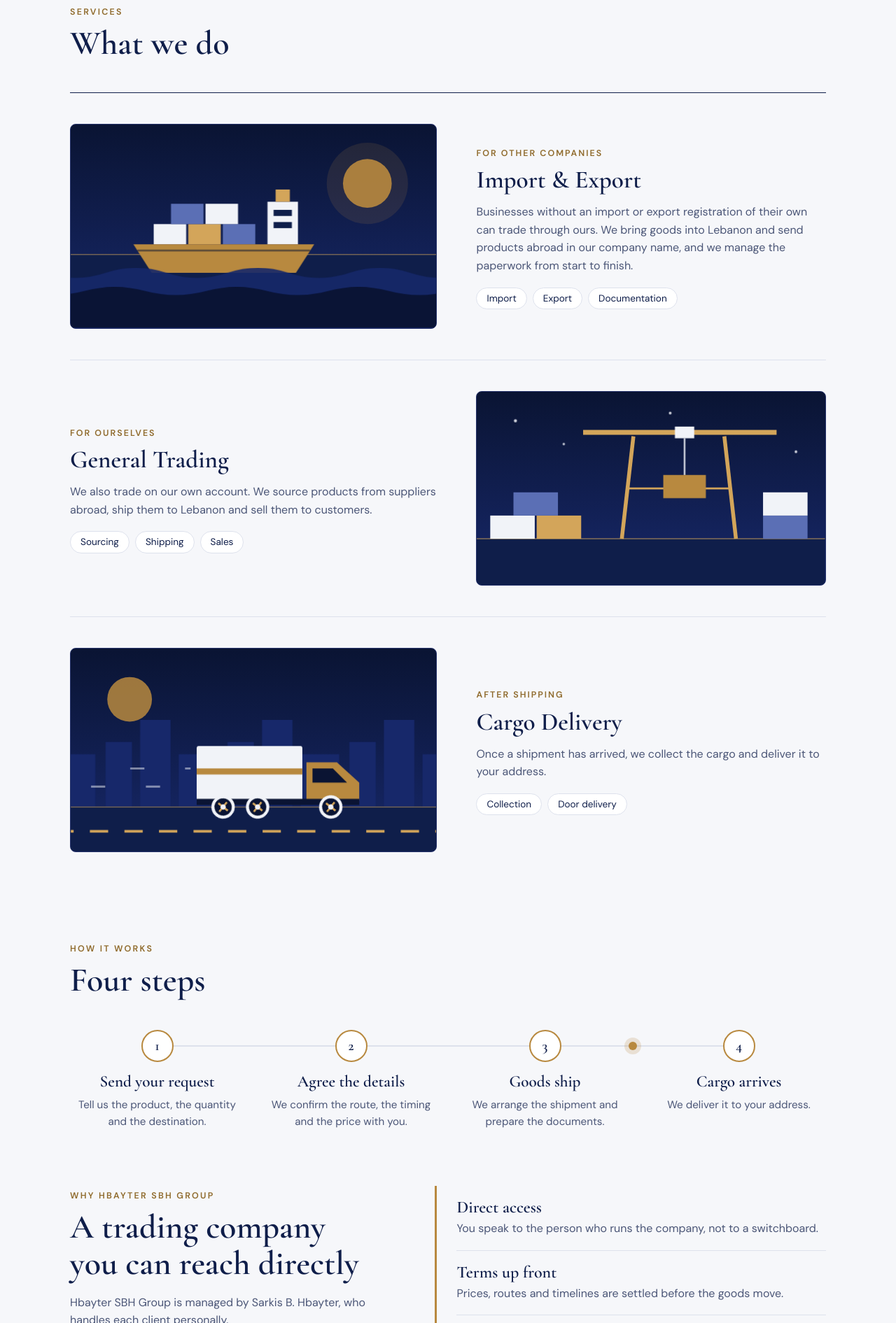
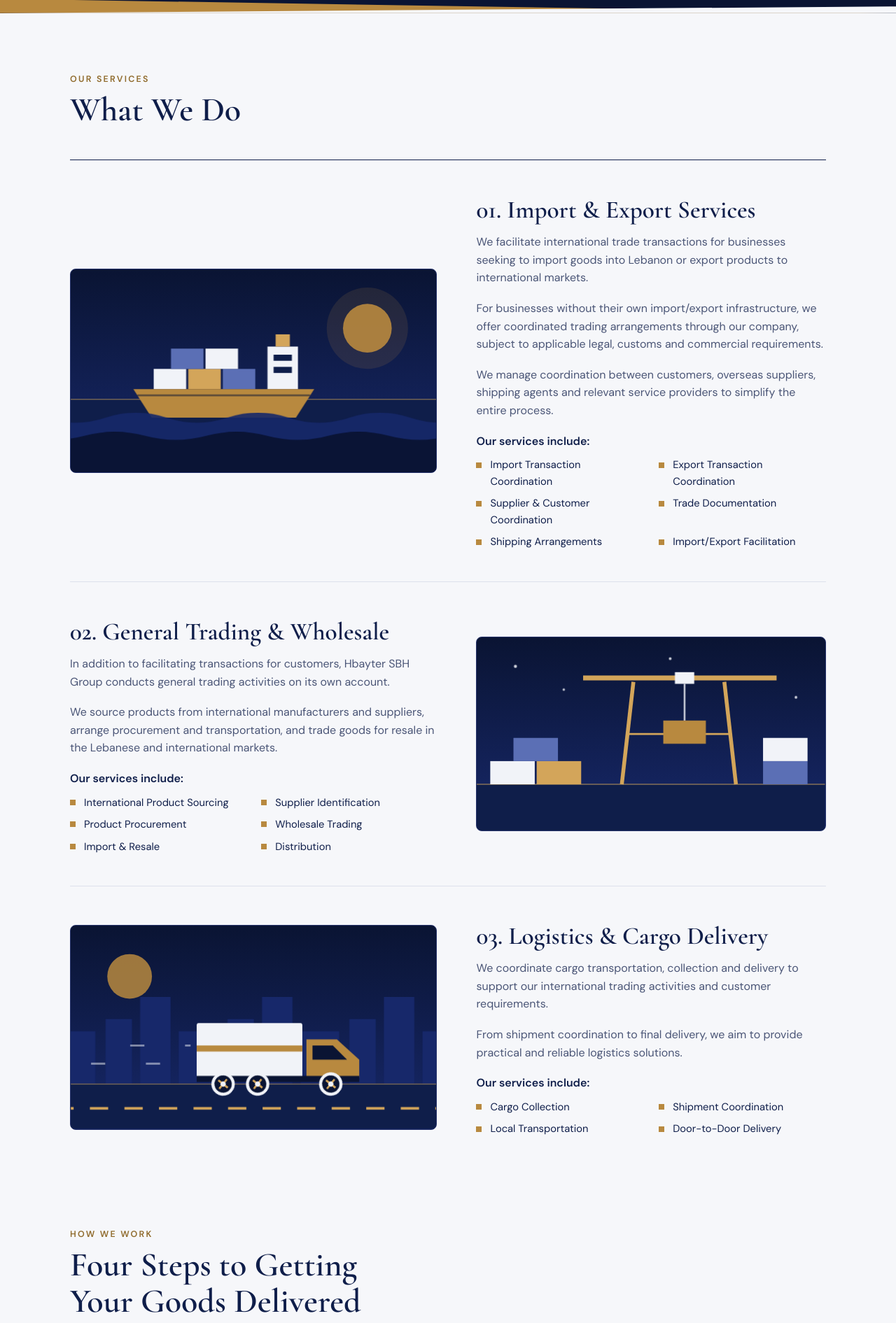
Before and after one commit to sarkishbayter/SBH-GROUP, a plain HTML site: page index.html in a window 1280 px wide. Shown: the part 909-2800 px from the top of the page at 70% size. Drawn offline with nearby package versions, Linux system fonts and the light colour scheme.

Commit message:
Add files via upload

```diff
--- a/index.html
+++ b/index.html
@@ -3,8 +3,8 @@
 <head>
 <meta charset="utf-8">
 <meta name="viewport" content="width=device-width,initial-scale=1,viewport-fit=cover">
-<title>Hbayter SBH Group | Import, Export and Trading in Lebanon</title>
-<meta name="description" content="Hbayter SBH Group, Zgharta, Lebanon: import and export for other companies, own-account trading and cargo delivery.">
+<title>Hbayter SBH Group | Your Trade Partner. Beyond Borders.</title>
+<meta name="description" content="Hbayter SBH Group, Zgharta, Lebanon: import and export facilitation, international trade coordination, general trading and logistics.">
 <link rel="preconnect" href="https://fonts.googleapis.com">
 <link rel="stylesheet" href="https://fonts.googleapis.com/css2?family=Cormorant+Garamond:wght@500;600;700&family=DM+Sans:wght@400;500;600;700&display=swap">
 <style>
@@ -52,7 +52,7 @@ h1,h2,h3{font-family:var(--display);font-weight:600;line-height:1.08;margin:0;te
 .navbar a,.navbar button.nv{font:500 .95rem var(--body);color:var(--hero-muted);text-decoration:none;background:none;border:0;cursor:pointer;padding:16px 22px;display:block}
 .navbar a:hover,.navbar button.nv:hover,.has-menu.open>button.nv,.has-menu:focus-within>button.nv{color:#fff}
 .has-menu{position:relative}
-.menu{display:none;position:absolute;left:50%;transform:translateX(-50%);top:100%;min-width:240px;background:#fff;border-top:3px solid var(--gold);border-radius:0 0 6px 6px;box-shadow:0 14px 30px rgba(5,10,30,.35);list-style:none;margin:0;padding:6px 0;z-index:50}
+.menu{display:none;position:absolute;left:50%;transform:translateX(-50%);top:100%;min-width:290px;background:#fff;border-top:3px solid var(--gold);border-radius:0 0 6px 6px;box-shadow:0 14px 30px rgba(5,10,30,.35);list-style:none;margin:0;padding:6px 0;z-index:50}
 .has-menu:hover>.menu,.has-menu:focus-within>.menu,.has-menu.open>.menu{display:block}
 .menu a{color:#0F1E4A;padding:12px 20px;font-weight:600}
 .menu a:hover{background:#F1EBDD;color:#0F1E4A}
@@ -70,6 +70,7 @@ h1,h2,h3{font-family:var(--display);font-weight:600;line-height:1.08;margin:0;te
 .btn.solid{background:var(--gold);color:#0A1433}
 .btn.solid:hover{background:var(--gold-soft)}
 .hero .btn{margin-top:30px}
+.hero p.sub{margin-top:14px;font-size:1rem}
 .globe{width:100%;max-width:420px;justify-self:center;min-width:0}
 .globe svg{width:100%;height:auto;display:block;overflow:visible}
 .arc{fill:none;stroke:var(--gold-soft);stroke-width:1.6;stroke-dasharray:5 7;animation:flow 2.4s linear infinite}
@@ -79,7 +80,7 @@ h1,h2,h3{font-family:var(--display);font-weight:600;line-height:1.08;margin:0;te
 
 /* sections */
 section{padding-block:80px 0;scroll-margin-top:60px}
-.sec-head{max-width:640px;margin-bottom:44px}
+.sec-head{max-width:720px;margin-bottom:44px}
 .sec-head h2{font-size:clamp(2rem,4.4vw,3rem);margin-top:8px}
 .sec-head p{margin:14px 0 0;color:var(--muted)}
 
@@ -93,6 +94,10 @@ section{padding-block:80px 0;scroll-margin-top:60px}
 .svc h3{font-size:2.2rem;margin:8px 0 14px}
 .svc p{margin:0 0 18px;color:var(--muted);max-width:52ch}
 .svc ul{margin:0;padding:0;list-style:none;display:flex;gap:8px;flex-wrap:wrap}
+.svc .inc{font-weight:600;color:var(--fg);margin:6px 0 10px}
+.svc ul.checks{display:grid;grid-template-columns:1fr 1fr;gap:8px 22px}
+.svc ul.checks li{border:0;background:none;padding:0 0 0 20px;border-radius:0;position:relative;font-size:.92rem}
+.svc ul.checks li::before{content:"";position:absolute;left:0;top:.5em;width:8px;height:8px;background:var(--gold)}
 .svc li{border:1px solid var(--line);background:var(--surface);padding:4px 14px;border-radius:999px;font-size:.85rem}
 
 /* scene animation */
@@ -122,7 +127,7 @@ section{padding-block:80px 0;scroll-margin-top:60px}
 @keyframes travel{0%{left:12.5%}100%{left:calc(87.5% - 12px)}}
 .step{text-align:center;position:relative;z-index:1;min-width:0}
 .step .n{width:46px;height:46px;border-radius:50%;background:var(--surface);border:2px solid var(--gold);display:grid;place-items:center;margin:0 auto 16px;font:600 1.25rem var(--display);color:var(--fg)}
-.step h3{font-size:1.45rem;margin-bottom:8px}
+.step h3{font-size:1.4rem;margin-bottom:8px}
 .step p{margin:0;color:var(--muted);font-size:.95rem}
 
 /* why */
@@ -168,6 +173,7 @@ section{padding-block:80px 0;scroll-margin-top:60px}
   .copy{grid-column:2;justify-self:start}
   .svc h3{font-size:1.9rem}
 }
+@media (max-width:520px){.svc ul.checks{grid-template-columns:1fr}}
 @media (prefers-reduced-motion:no-preference){.btn{transition:background .2s}}
 @media (prefers-reduced-motion:reduce){.arc,.wave1,.wave2,.shipdrift,.shipbob,.trolley,.city,.lane,.truckbob,.spin,.speed,.steps::after{animation:none}}
 </style>
@@ -179,12 +185,12 @@ section{padding-block:80px 0;scroll-margin-top:60px}
     <li class="has-menu" id="svcmenu">
       <button class="nv" type="button" aria-haspopup="true" aria-expanded="false">Services &#9662;</button>
       <ul class="menu">
-        <li><a href="#import-export">Import &amp; Export</a></li>
-        <li><a href="#general-trading">General Trading</a></li>
-        <li><a href="#cargo-delivery">Cargo Delivery</a></li>
+        <li><a href="#import-export">Import &amp; Export Services</a></li>
+        <li><a href="#general-trading">General Trading &amp; Wholesale</a></li>
+        <li><a href="#cargo-delivery">Logistics &amp; Cargo Delivery</a></li>
       </ul>
     </li>
-    <li><a href="#process">How it works</a></li>
+    <li><a href="#process">How we work</a></li>
     <li><a href="#why">Why us</a></li>
     <li><a href="#contact">Contact</a></li>
   </ul>
@@ -194,10 +200,11 @@ section{padding-block:80px 0;scroll-margin-top:60px}
   <div class="wrap hero-body">
     <div>
       <p class="eyebrow" style="color:var(--gold-soft)">Zgharta, Lebanon</p>
-      <h1 style="margin-top:12px">Cross-border trade, <em>handled for you.</em></h1>
+      <h1 style="margin-top:12px">Your Trade Partner. <em>Beyond Borders.</em></h1>
       <div class="rule"></div>
-      <p class="lead">We import and export on behalf of companies that have no set-up of their own, and we trade goods for ourselves.</p>
-      <a class="btn solid" href="#contact">Get in touch</a>
+      <p class="lead">We help businesses access international markets without managing the complexity of cross-border trade themselves.</p>
+      <p class="lead sub">Hbayter SBH Group provides import and export facilitation, international trade coordination and general trading services, connecting customers with overseas suppliers and managing the commercial and logistical arrangements required to move goods across borders.</p>
+      <a class="btn solid" href="#contact">Get in Touch</a>
     </div>
     <div class="globe" aria-hidden="true">
       <svg viewBox="0 0 400 400">
@@ -225,8 +232,8 @@ section{padding-block:80px 0;scroll-margin-top:60px}
 <main class="wrap">
   <section id="services">
     <div class="sec-head">
-      <span class="eyebrow">Services</span>
-      <h2>What we do</h2>
+      <span class="eyebrow">Our Services</span>
+      <h2>What We Do</h2>
     </div>
 
     <article class="svc" id="import-export">
@@ -247,10 +254,12 @@ section{padding-block:80px 0;scroll-margin-top:60px}
         </svg>
       </div>
       <div>
-        <span class="tag">For other companies</span>
-        <h3>Import &amp; Export</h3>
-        <p>Businesses without an import or export registration of their own can trade through ours. We bring goods into Lebanon and send products abroad in our company name, and we manage the paperwork from start to finish.</p>
-        <ul><li>Import</li><li>Export</li><li>Documentation</li></ul>
+        <h3>01. Import &amp; Export Services</h3>
+        <p>We facilitate international trade transactions for businesses seeking to import goods into Lebanon or export products to international markets.</p>
+        <p>For businesses without their own import/export infrastructure, we offer coordinated trading arrangements through our company, subject to applicable legal, customs and commercial requirements.</p>
+        <p>We manage coordination between customers, overseas suppliers, shipping agents and relevant service providers to simplify the entire process.</p>
+        <p class="inc">Our services include:</p>
+        <ul class="checks"><li>Import Transaction Coordination</li><li>Export Transaction Coordination</li><li>Supplier &amp; Customer Coordination</li><li>Trade Documentation</li><li>Shipping Arrangements</li><li>Import/Export Facilitation</li></ul>
       </div>
     </article>
 
@@ -272,10 +281,11 @@ section{padding-block:80px 0;scroll-margin-top:60px}
         </svg>
       </div>
       <div>
-        <span class="tag">For ourselves</span>
-        <h3>General Trading</h3>
-        <p>We also trade on our own account. We source products from suppliers abroad, ship them to Lebanon and sell them to customers.</p>
-        <ul><li>Sourcing</li><li>Shipping</li><li>Sales</li></ul>
+        <h3>02. General Trading &amp; Wholesale</h3>
+        <p>In addition to facilitating transactions for customers, Hbayter SBH Group conducts general trading activities on its own account.</p>
+        <p>We source products from international manufacturers and suppliers, arrange procurement and transportation, and trade goods for resale in the Lebanese and international markets.</p>
+        <p class="inc">Our services include:</p>
+        <ul class="checks"><li>International Product Sourcing</li><li>Supplier Identification</li><li>Product Procurement</li><li>Wholesale Trading</li><li>Import &amp; Resale</li><li>Distribution</li></ul>
       </div>
     </article>
 
@@ -301,24 +311,25 @@ section{padding-block:80px 0;scroll-margin-top:60px}
         </svg>
       </div>
       <div>
-        <span class="tag">After shipping</span>
-        <h3>Cargo Delivery</h3>
-        <p>Once a shipment has arrived, we collect the cargo and deliver it to your address.</p>
-        <ul><li>Collection</li><li>Door delivery</li></ul>
+        <h3>03. Logistics &amp; Cargo Delivery</h3>
+        <p>We coordinate cargo transportation, collection and delivery to support our international trading activities and customer requirements.</p>
+        <p>From shipment coordination to final delivery, we aim to provide practical and reliable logistics solutions.</p>
+        <p class="inc">Our services include:</p>
+        <ul class="checks"><li>Cargo Collection</li><li>Shipment Coordination</li><li>Local Transportation</li><li>Door-to-Door Delivery</li></ul>
       </div>
     </article>
   </section>
 
   <section id="process">
     <div class="sec-head">
-      <span class="eyebrow">How it works</span>
-      <h2>Four steps</h2>
+      <span class="eyebrow">How We Work</span>
+      <h2>Four Steps to Getting Your Goods Delivered</h2>
     </div>
     <div class="steps">
-      <div class="step"><div class="n">1</div><h3>Send your request</h3><p>Tell us the product, the quantity and the destination.</p></div>
-      <div class="step"><div class="n">2</div><h3>Agree the details</h3><p>We confirm the route, the timing and the price with you.</p></div>
-      <div class="step"><div class="n">3</div><h3>Goods ship</h3><p>We arrange the shipment and prepare the documents.</p></div>
-      <div class="step"><div class="n">4</div><h3>Cargo arrives</h3><p>We deliver it to your address.</p></div>
+      <div class="step"><div class="n">01</div><h3>Share Your Requirements</h3><p>Tell us what you need to import or export, including product details, quantities, supplier information and destination.</p></div>
+      <div class="step"><div class="n">02</div><h3>Receive Your Proposal</h3><p>We review your requirements and provide a suitable trading arrangement, including applicable costs, responsibilities and estimated timelines.</p></div>
+      <div class="step"><div class="n">03</div><h3>We Handle the Coordination</h3><p>We coordinate the commercial arrangements, overseas suppliers, shipping, documentation and relevant service providers.</p></div>
+      <div class="step"><div class="n">04</div><h3>Cargo Arrival &amp; Delivery</h3><p>We follow up on the shipment until arrival and coordinate cargo collection and final delivery according to the agreed terms.</p></div>
     </div>
   </section>
 
@@ -326,13 +337,13 @@ section{padding-block:80px 0;scroll-margin-top:60px}
     <div class="why">
       <div>
         <span class="eyebrow">Why Hbayter SBH Group</span>
-        <h2>A trading company you can reach directly</h2>
-        <p class="intro">Hbayter SBH Group is managed by Sarkis B. Hbayter, who handles each client personally.</p>
+        <h2>Your Direct Partner in International Trade</h2>
+        <p class="intro">Hbayter SBH Group is managed by Sarkis B. Hbayter, providing clients with direct communication, personal attention and practical solutions for their international trade requirements.</p>
       </div>
       <div class="points">
-        <div class="point"><h3>Direct access</h3><p>You speak to the person who runs the company, not to a switchboard.</p></div>
-        <div class="point"><h3>Terms up front</h3><p>Prices, routes and timelines are settled before the goods move.</p></div>
-        <div class="point"><h3>Flexible scope</h3><p>Use one service or all three, depending on the job.</p></div>
+        <div class="point"><h3>Direct Management</h3><p>Communicate directly with the person managing your business transactions, ensuring clear communication and personal attention.</p></div>
+        <div class="point"><h3>Transparent Commercial Terms</h3><p>Clear quotations, agreed responsibilities and defined costs before transactions proceed.</p></div>
+        <div class="point"><h3>Flexible Business Solutions</h3><p>Arrangements that fit your business, from a single shipment to ongoing trade.</p></div>
       </div>
     </div>
   </section>
```
